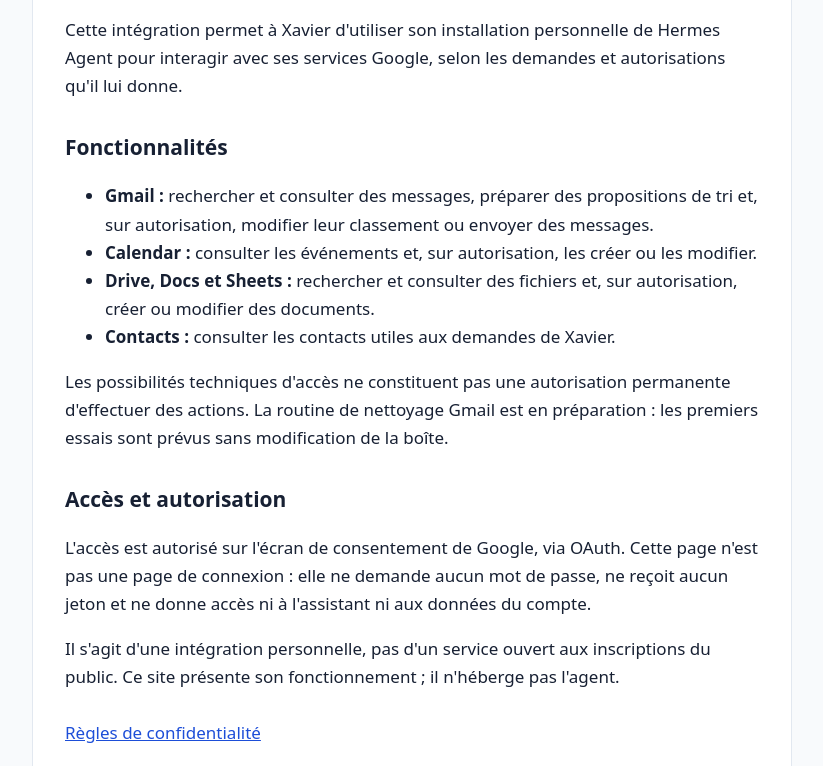
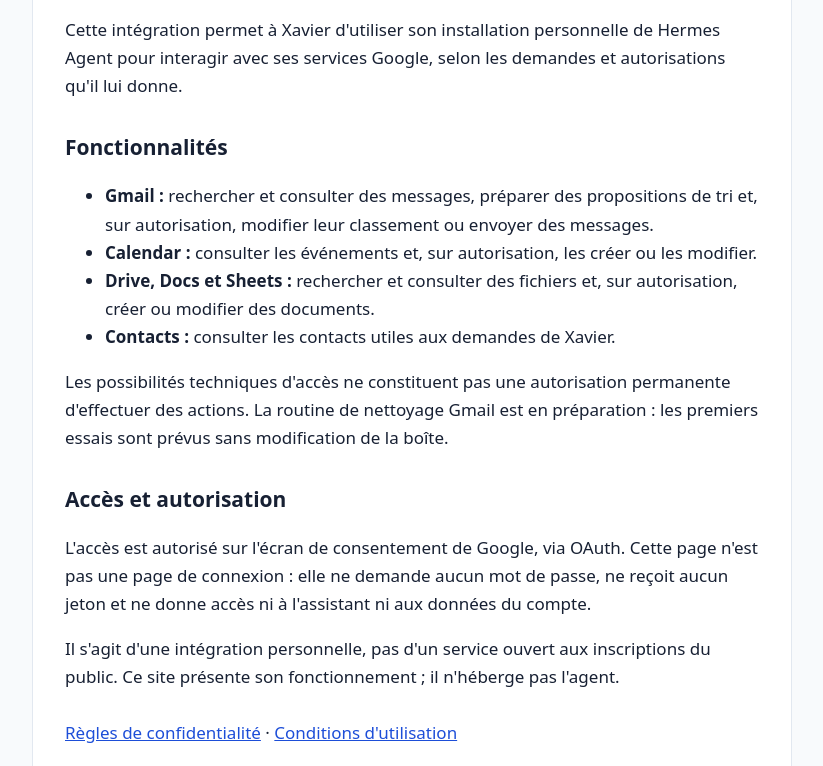
Before and after one commit to xdave-98/xdave-98.github.io, a plain HTML site: page index.html in a window 1280 px wide. Shown: the part 186-952 px from the top of the page, without its empty margins (228-1051 px from the left). Drawn offline with Linux system fonts and the light colour scheme.

Commit message:
docs: link terms from homepage

```diff
--- a/index.html
+++ b/index.html
@@ -21,6 +21,6 @@
 <h2>Accès et autorisation</h2>
 <p>L'accès est autorisé sur l'écran de consentement de Google, via OAuth. Cette page n'est pas une page de connexion : elle ne demande aucun mot de passe, ne reçoit aucun jeton et ne donne accès ni à l'assistant ni aux données du compte.</p>
 <p>Il s'agit d'une intégration personnelle, pas d'un service ouvert aux inscriptions du public. Ce site présente son fonctionnement ; il n'héberge pas l'agent.</p>
-<nav aria-label="Informations"><a href="confidentialite.html">Règles de confidentialité</a></nav>
+<nav aria-label="Informations"><a href="confidentialite.html">Règles de confidentialité</a> · <a href="conditions.html">Conditions d'utilisation</a></nav>
 <footer>Responsable de l'intégration : Xavier DAVE.<br>Contact : <a href="mailto:dave.xavier30@gmail.com">dave.xavier30@gmail.com</a><br>Dernière mise à jour : 14 novembre 2026.</footer>
 </main></body></html>
```
